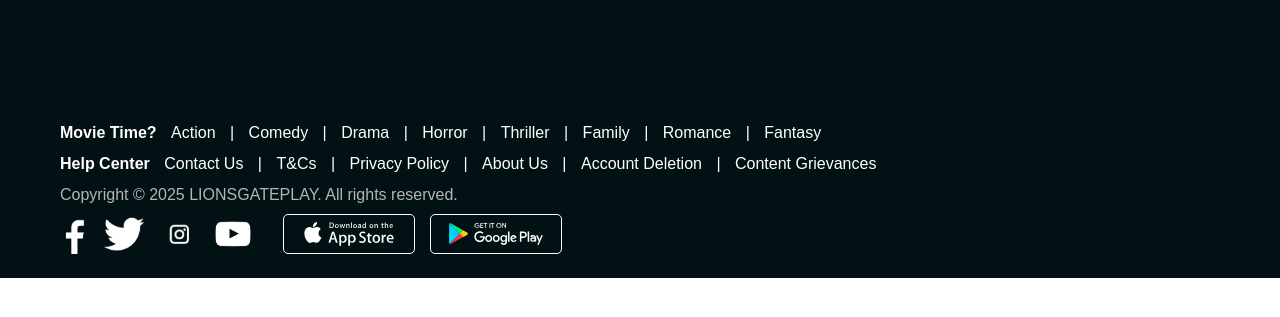
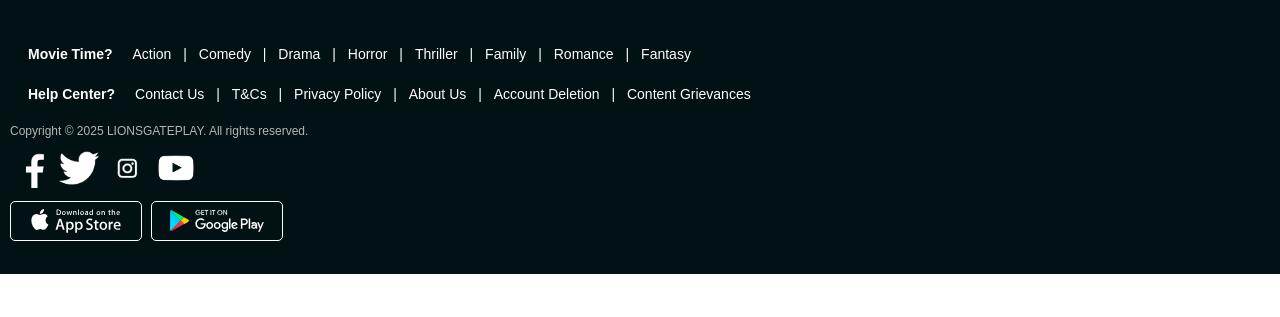
Before and after one commit to Nouman794/entertainment-template, a PHP site: page /ui/footer.html in a window 1280 px wide. Shown: the top 317 px of the page. Run offline with PHP 8.4, Linux system fonts and the light colour scheme.

Commit message:
footer optimized

```diff
--- a/public/tmp/1rhmuqyegwrps.1mqu5qprc27kt.php
+++ b/public/tmp/1rhmuqyegwrps.1mqu5qprc27kt.php
@@ -7,8 +7,7 @@
 <body>
 <footer>
     <div class="footer-links">
-        <p>
-            <strong>Movie Time?</strong>
+        <p><strong>Movie Time?</strong>
             <a href="#">Action</a> |
             <a href="#">Comedy</a> |
             <a href="#">Drama</a> |
@@ -18,8 +17,7 @@
             <a href="#">Romance</a> |
             <a href="#">Fantasy</a>
         </p>
-        <p>
-            <strong>Help Center</strong>
+        <p><strong>Help Center?</strong>
             <a href="#">Contact Us</a> |
             <a href="#">T&Cs</a> |
             <a href="#">Privacy Policy</a> |
--- a/public/ui/footer.html
+++ b/public/ui/footer.html
@@ -7,8 +7,7 @@
 <body>
 <footer>
     <div class="footer-links">
-        <p>
-            <strong>Movie Time?</strong>
+        <p><strong>Movie Time?</strong>
             <a href="#">Action</a> |
             <a href="#">Comedy</a> |
             <a href="#">Drama</a> |
@@ -18,8 +17,7 @@
             <a href="#">Romance</a> |
             <a href="#">Fantasy</a>
         </p>
-        <p>
-            <strong>Help Center</strong>
+        <p><strong>Help Center?</strong>
             <a href="#">Contact Us</a> |
             <a href="#">T&Cs</a> |
             <a href="#">Privacy Policy</a> |
--- a/public/ui/footerStyles.css
+++ b/public/ui/footerStyles.css
@@ -91,18 +91,56 @@ padding-right: 10px;
 }
 
 /* Responsive Design */
-@media (max-width: 768px) {
+@media (max-width: 1368px) {
+    footer {
+        font-size: 13px;
+        padding: 10px;
+    }
+
+    .footer-links {
+        padding-top: 30px;
+    }
+
     .footer-links p {
-        display: block;
+        padding-left: 10px;
+        padding-right: 10px;
+        line-height: 1.4;
+        font-size: 14px;
+        margin-bottom: 5px;
+    }
+    .footer-links strong {
+        /*padding-left: 6px;*/
+        display: inline-block;
+        padding: 5px 8px;
+    }
+
+    .footer-links a {
+        display: inline-block;
+        padding: 5px 8px;
+    }
+
+    footer .copyright {
+        /*text-align: center;*/
+        padding-left: 0;
+        padding-right: 0;
+        font-size: 12px;
     }
 
     .footer-bottom {
-
         flex-direction: column;
-        align-items: flex-start;
+        /*align-items: center;*/
+        padding-left: 0;
+        padding-right: 0;
+        gap: 10px;
     }
 
-    footer {
-        font-size: 13px;
+    .social-icons a,
+    .store-buttons a {
+        padding-right: 5px;
+    }
+
+    .social-icons img,
+    .store-buttons img {
+        height: 30px;
     }
 }
```
